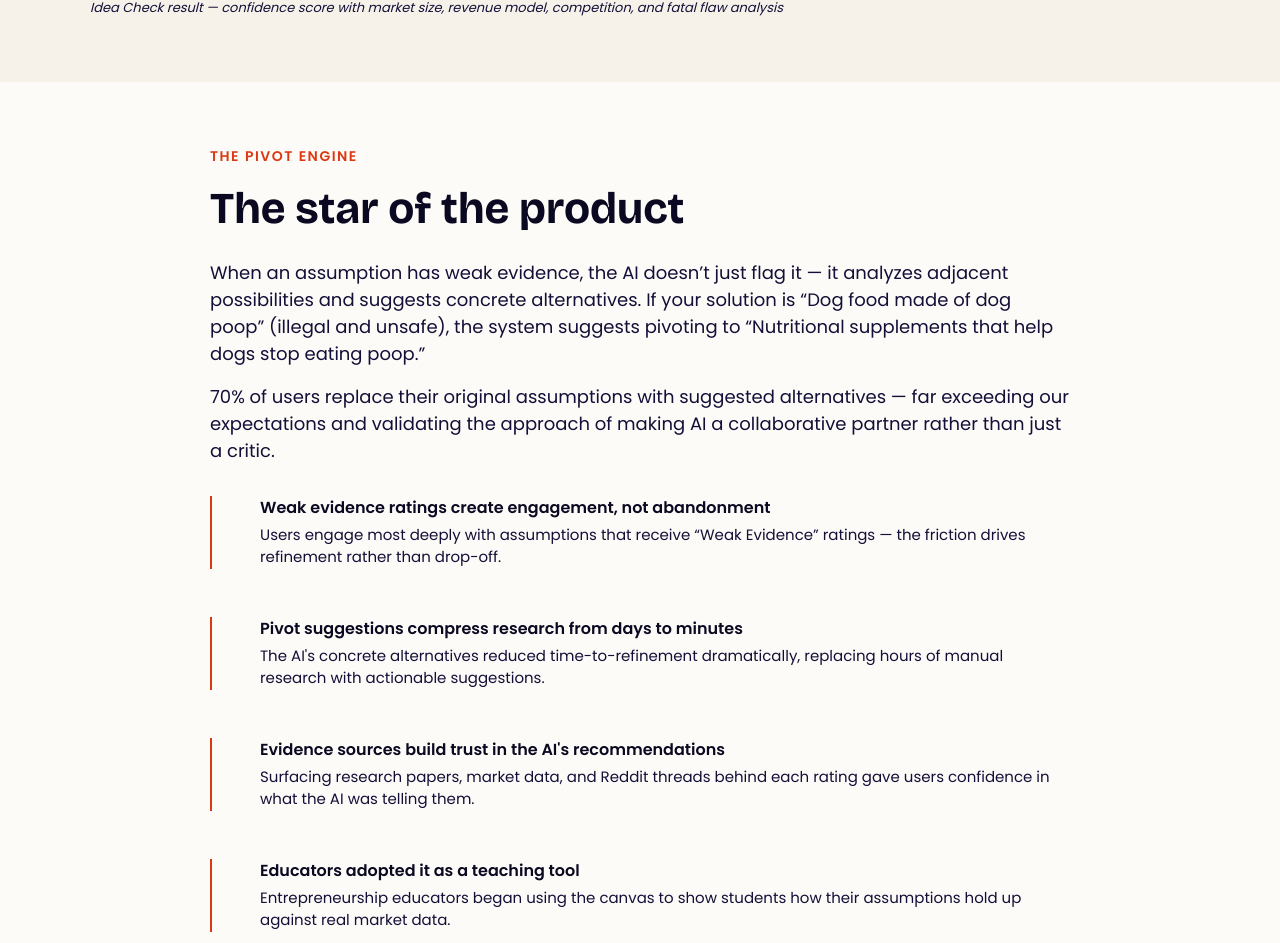
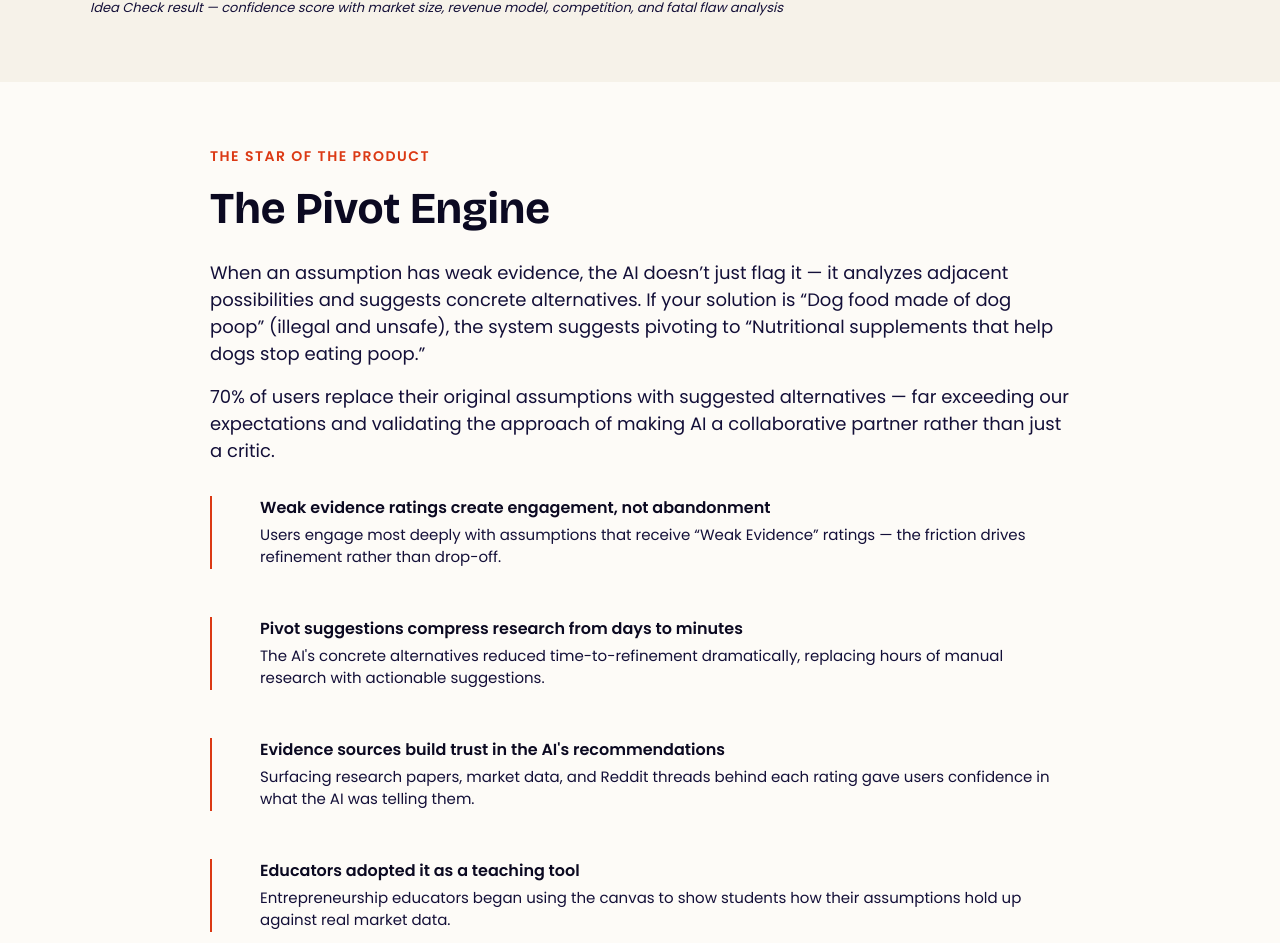
Before and after one commit to jclark-pas/portfolio, a Next.js app: page /work/idea-canvas in a window 1280 px wide. Shown: the part 10451-11394 px from the top of the page. Built offline with nearby package versions, Linux system fonts and the light colour scheme.

Commit message:
Swap eyebrow and heading for Pivot Engine section
"The Pivot Engine" becomes the section heading and "The star of the product"
becomes the eyebrow.

Co-Authored-By: Claude Opus 4.8 (1M context) <noreply@anthropic.com>

```diff
--- a/src/app/work/idea-canvas/page.tsx
+++ b/src/app/work/idea-canvas/page.tsx
@@ -380,9 +380,9 @@ export default function IdeaCanvasPage() {
 
       <section className={styles.section}>
         <div className={styles.narrow}>
-          <p className={styles.eyebrow}>The Pivot Engine</p>
+          <p className={styles.eyebrow}>The star of the product</p>
           <h2 className={styles.sectionHeading}>
-            The star of the product
+            The Pivot Engine
           </h2>
           <div className={styles.prose}>
             <p>
```
